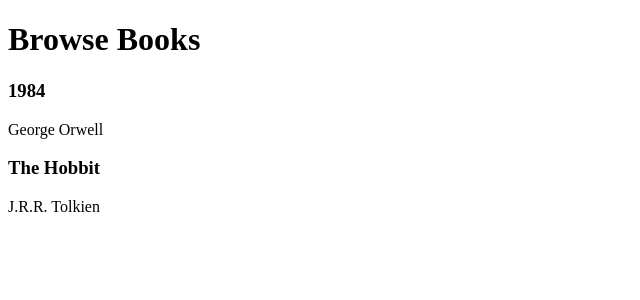
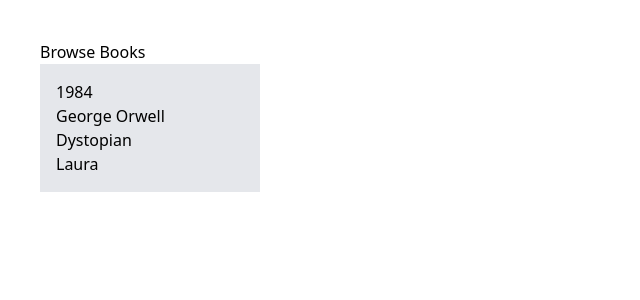
Before and after one commit to laura-er/Frontend, a React app in the folder frontend/: page / in a window 1280 px wide. Shown: the top 300 px of the page, without its empty margins (0-640 px from the left). Built offline with nearby package versions, Linux system fonts and the light colour scheme; the HTML template or start-up script is replaced by a standard one.

Commit message:
Add BookCard and BookListPage components with sample data

```diff
--- /dev/null
+++ b/frontend/postcss.config.js
@@ -0,0 +1,6 @@
+export default {
+    plugins: {
+        '@tailwindcss/postcss': {},
+        autoprefixer: {},
+    },
+}
--- a/frontend/src/components/BookCard.tsx
+++ b/frontend/src/components/BookCard.tsx
@@ -1,13 +1,20 @@
-type BookCardProps = {
-    title: string;
-    author: string;
-};
+export default function BookCard(props: {
+    book: {
+        title: string;
+        author: string;
+        category: string;
+        owner: string;
+        coverColor: string;
+    };
+}) {
+    const { book } = props;
 
-export default function BookCard(props: BookCardProps) {
     return (
-        <div>
-            <h3>{props.title}</h3>
-            <p>{props.author}</p>
+        <div style={{ background: book.coverColor, padding: 16, width: 220 }}>
+            <h3>{book.title}</h3>
+            <p>{book.author}</p>
+            <p>{book.category}</p>
+            <p>{book.owner}</p>
         </div>
     );
 }
--- /dev/null
+++ b/frontend/src/index.css
@@ -0,0 +1,3 @@
+@tailwind base;
+@tailwind components;
+@tailwind utilities;
--- a/frontend/src/main.tsx
+++ b/frontend/src/main.tsx
@@ -1,7 +1,10 @@
+
 import { StrictMode } from 'react'
 import { createRoot } from 'react-dom/client'
+import './index.css'
 
 import App from './App.tsx'
+
 
 createRoot(document.getElementById('root')!).render(
   <StrictMode>
--- a/frontend/src/pages/BookListPage.tsx
+++ b/frontend/src/pages/BookListPage.tsx
@@ -1,12 +1,18 @@
 import BookCard from "../components/BookCard";
 
 export default function BookListPage() {
+    const book = {
+        title: "1984",
+        author: "George Orwell",
+        category: "Dystopian",
+        owner: "Laura",
+        coverColor: "#e5e7eb",
+    };
+
     return (
-        <div>
+        <div style={{ padding: 40 }}>
             <h1>Browse Books</h1>
-
-            <BookCard title="1984" author="George Orwell" />
-            <BookCard title="The Hobbit" author="J.R.R. Tolkien" />
+            <BookCard book={book} />
         </div>
     );
 }
--- /dev/null
+++ b/frontend/tailwind.config.js
@@ -0,0 +1,11 @@
+/** @type {import('tailwindcss').Config} */
+export default {
+    content: [
+        "./index.html",
+        "./src/**/*.{js,ts,jsx,tsx}",
+    ],
+    theme: {
+        extend: {},
+    },
+    plugins: [],
+}
```
Also changed, not shown: 1 other file (tests, documents, lock files or other folders).
